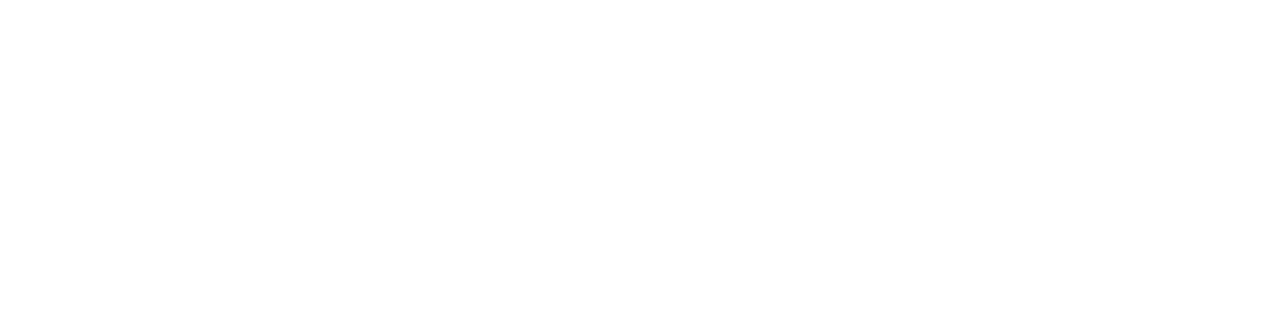
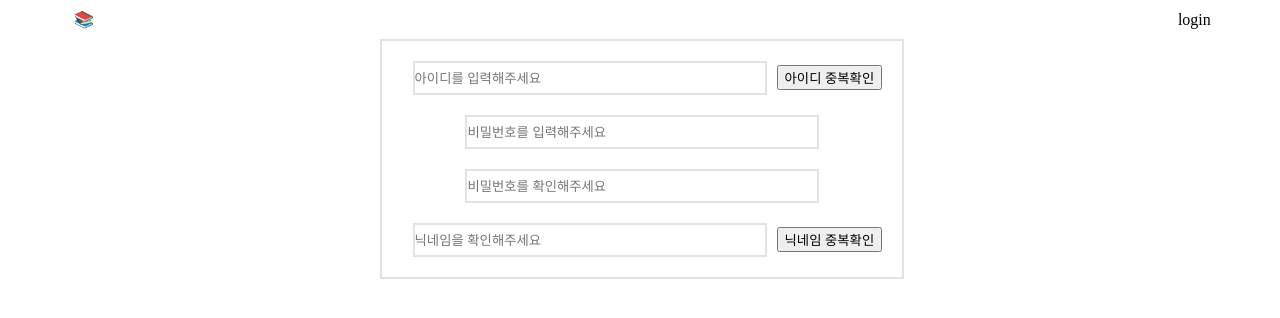
Before and after one commit to yundevingV/BookStore24, a React (Create React App) app: page /join in a window 1280 px wide. Shown: the top 318 px of the page. Built offline with nearby package versions, Linux system fonts and the light colour scheme.

Commit message:
[Feat] : Join 페이지 구현

```diff
--- a/src/App.tsx
+++ b/src/App.tsx
@@ -1,6 +1,7 @@
 import React from 'react';
 import Login from './pages/Login'
 import Join from './pages/Join';
+import Main from './pages/Main';
 
 import { Route , Routes } from 'react-router';
 import styled from 'styled-components';
@@ -12,6 +13,7 @@
     <AppContainer>
 
       <Routes>
+        <Route path='/' element={<Main />} />
         <Route path='/login' element={<Login />} />
         <Route path='/join' element={<Join />} />
       </Routes>
--- a/src/components/Header.tsx
+++ b/src/components/Header.tsx
@@ -52,4 +52,5 @@
 
 const LoginStatus: React.FC<LoginStatus> = ({ isLogin }) => {
     return <div>{isLogin ? ("login") : ("Logout")}</div>;
+
     };
--- a/src/pages/Join.tsx
+++ b/src/pages/Join.tsx
@@ -1,9 +1,92 @@
 import React from "react";
+import Header from "../components/Header";
+
+import { styled } from "styled-components";
 
 export default function Join(){
     return(
-        <>
+        <Wrapper>
+            <Header />
 
-        </>
+            <JoinContainer>
+
+                {/* 아이디 */}
+                <InputContainer>
+                    <Form>
+                        <Input
+                            placeholder='아이디를 입력해주세요' />
+                            <OverlapButton>
+                                아이디 중복확인
+                            </OverlapButton>
+                    </Form>
+                </InputContainer>
+
+                {/* 비밀번호 */}
+                <InputContainer>
+                    <Form>
+                        <Input
+                            placeholder='비밀번호를 입력해주세요'/>
+                        <Input
+                            placeholder='비밀번호를 확인해주세요'/>
+                    </Form>
+                </InputContainer>
+
+                {/* 닉네임 */}
+                <InputContainer>
+                    <Form>
+                        <Input
+                            placeholder='닉네임을 확인해주세요'/>
+                            <OverlapButton>
+                                닉네임 중복확인
+                            </OverlapButton>
+                    </Form>
+                </InputContainer>
+            </JoinContainer>
+
+        </Wrapper>
     )
 }
+
+const Wrapper = styled.div`
+
+`
+
+const JoinContainer = styled.div`
+width : 500px;
+
+font-family: arial;
+font-size: 24px;
+
+margin: 0 auto;
+padding : 10px;
+
+border : 2px solid #e2e2e2;
+`
+
+const InputContainer = styled.div`
+margin: 0 auto;
+text-align : center;
+`
+
+const Form = styled.form`
+`
+
+const Input = styled.input`
+width : 350px;
+height : 30px;
+
+margin : 10px;
+
+border : 2px solid #e2e2e2;
+padding : 0px;
+
+//인풋 창 포커스
+&:focus {
+    //클릭 했을때 기본(?) 선 안나오게.
+    outline: none !important;
+
+    border: 2px solid blue;
+    }
+`
+const OverlapButton = styled.button`
+`
--- a/src/pages/Login.tsx
+++ b/src/pages/Login.tsx
@@ -1,4 +1,4 @@
-import React,{useState} from "react";
+import React from "react";
 import Header from "../components/Header";
 import useInput from '../hooks/useInput';
 
--- /dev/null
+++ b/src/pages/Main.tsx
@@ -0,0 +1,20 @@
+import React from "react";
+import Header from "../components/Header";
+
+import { styled } from "styled-components";
+import { Link } from 'react-router-dom';
+
+
+export default function Main(){
+    return(
+        <Wrapper>
+            <Header />
+            <Link to='/login' >login </Link>
+            <Link to='/join' > join </Link>
+        </Wrapper>
+    )
+}
+
+const Wrapper = styled.div`
+
+`
```
Lines whose indentation alone changed are shown as unchanged.
